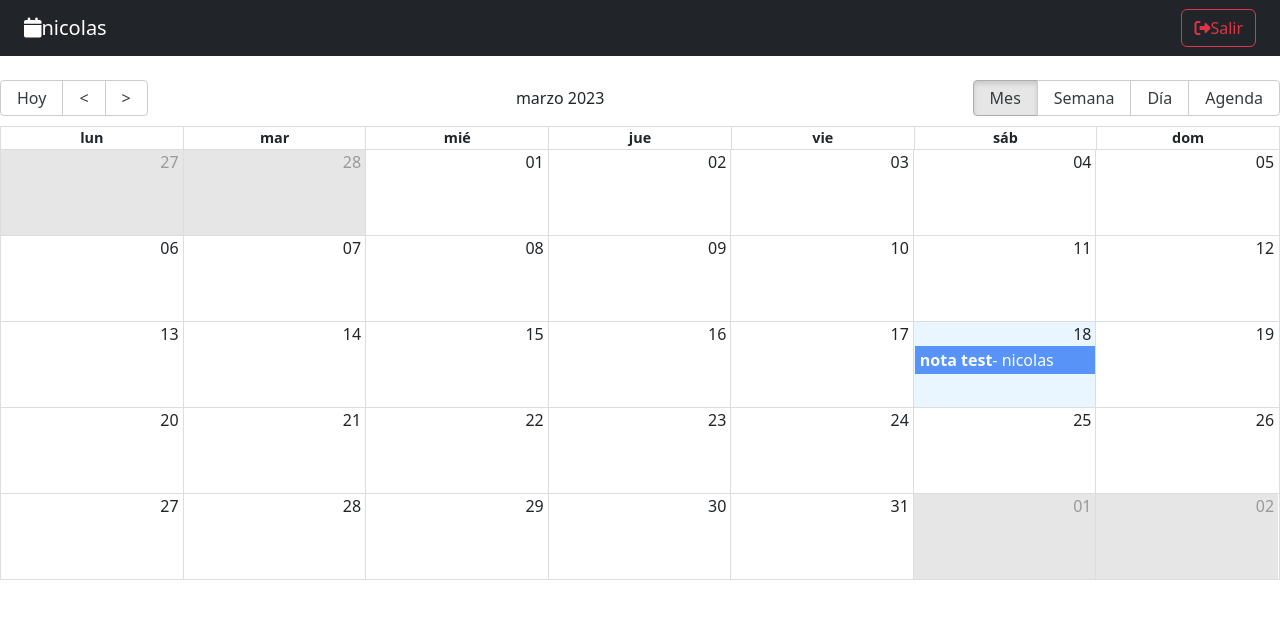
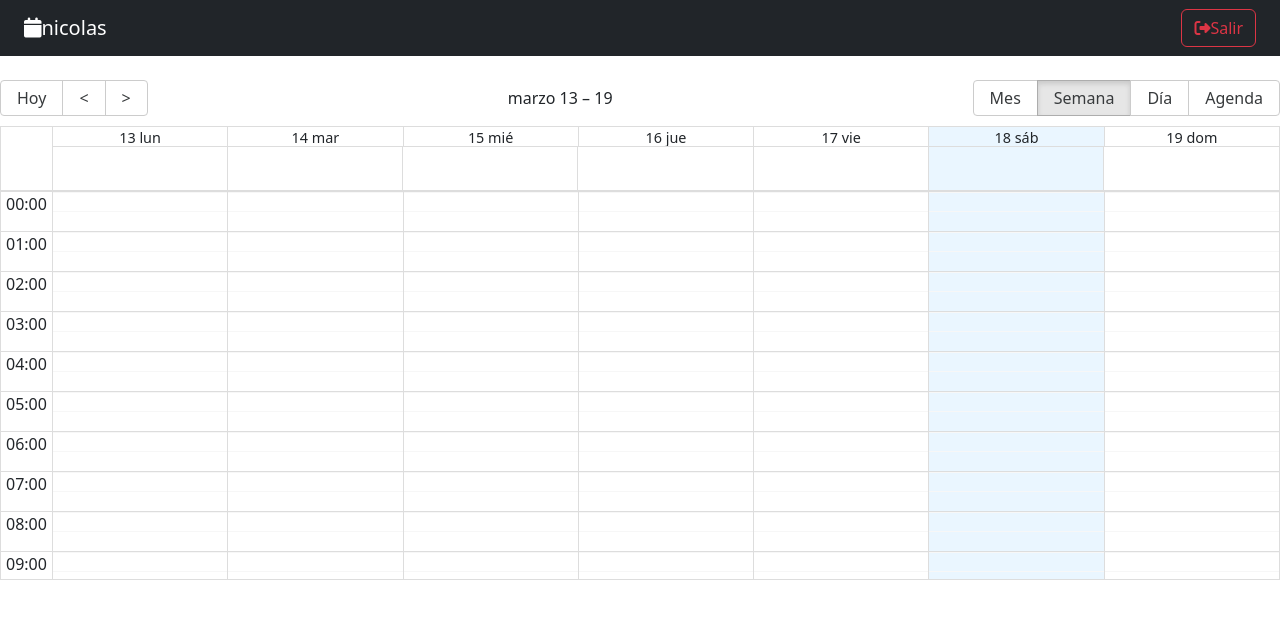
Before and after one commit to nicolasjrz/React-De-cero-a-experto, a React (Vite) app in the folder 10-calendar/: page / in a window 1280 px wide. Shown: the top 618 px of the page. Built offline with nearby package versions, Linux system fonts and the light colour scheme.

Commit message:
add listen event calendar

```diff
--- a/10-calendar/src/calendar/pages/CalendarPage.jsx
+++ b/10-calendar/src/calendar/pages/CalendarPage.jsx
@@ -1,4 +1,4 @@
-import React from "react";
+import React, { useState } from "react";
 import { Navbar } from "./components/Navbar";
 import { Calendar } from "react-big-calendar";
 import "react-big-calendar/lib/css/react-big-calendar.css";
@@ -23,6 +23,10 @@
 ];
 
 export const CalendarPage = () => {
+  const [lastView, setLastView] = useState(
+    localStorage.getItem("lastView") || "week"
+  );
+
   const eventStyleGetter = (event, start, end, isSelected) => {
     const style = {
       backgroundColor: "#347cf7",
@@ -34,6 +38,18 @@
     return { style };
   };
 
+  const onDoubleClick = (event) => {
+    console.log({ doubleClick: event });
+  };
+
+  const onSelect = (event) => {
+    console.log({ click: event });
+  };
+
+  const onViewChanged = (event) => {
+    localStorage.setItem("lastView", event);
+  };
+
   return (
     <>
       <Navbar />
@@ -42,12 +58,16 @@
         culture="es"
         localizer={localizer}
         events={events}
+        defaultView={lastView}
         startAccessor="start"
         endAccessor="end"
         style={{ height: 500 }}
         messages={getMessagesES()}
         eventPropGetter={eventStyleGetter}
         components={{ event: CalendarEvent }}
+        onDoubleClickEvent={onDoubleClick}
+        onSelectEvent={onSelect}
+        onView={onViewChanged}
       />
     </>
   );
```
